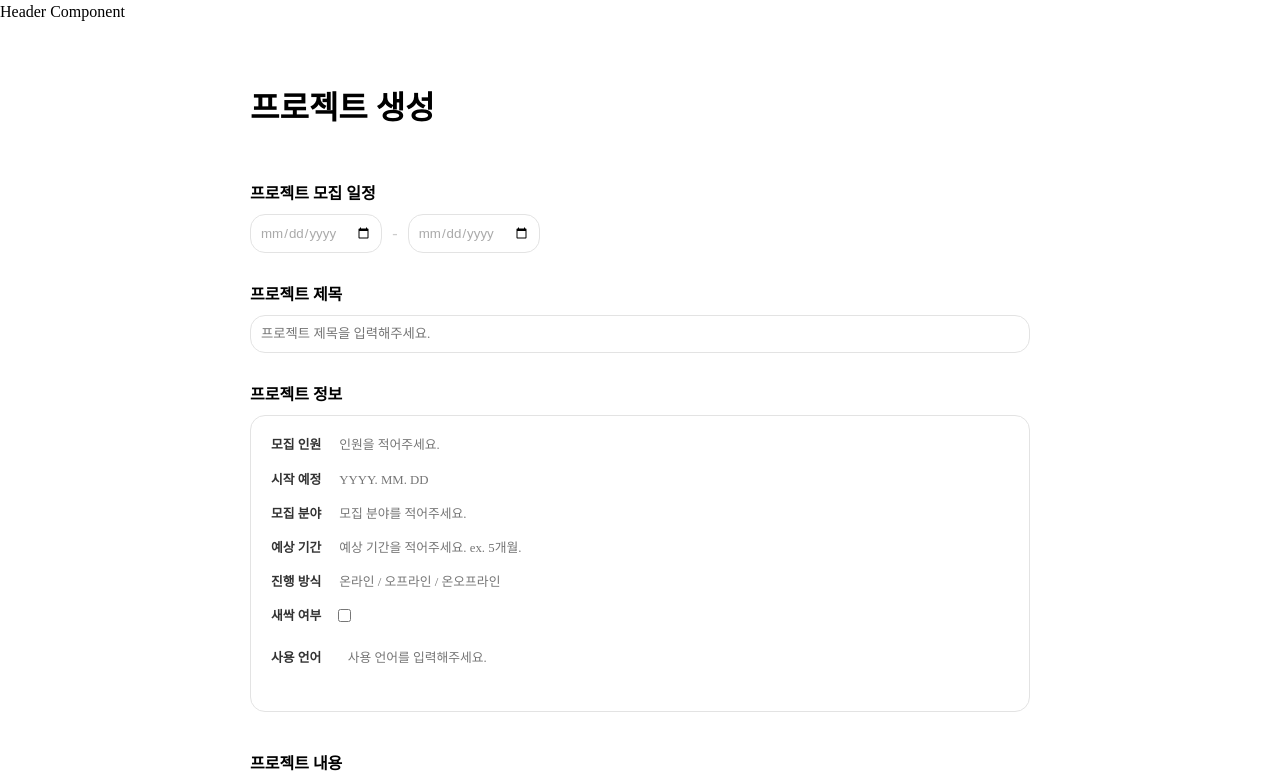
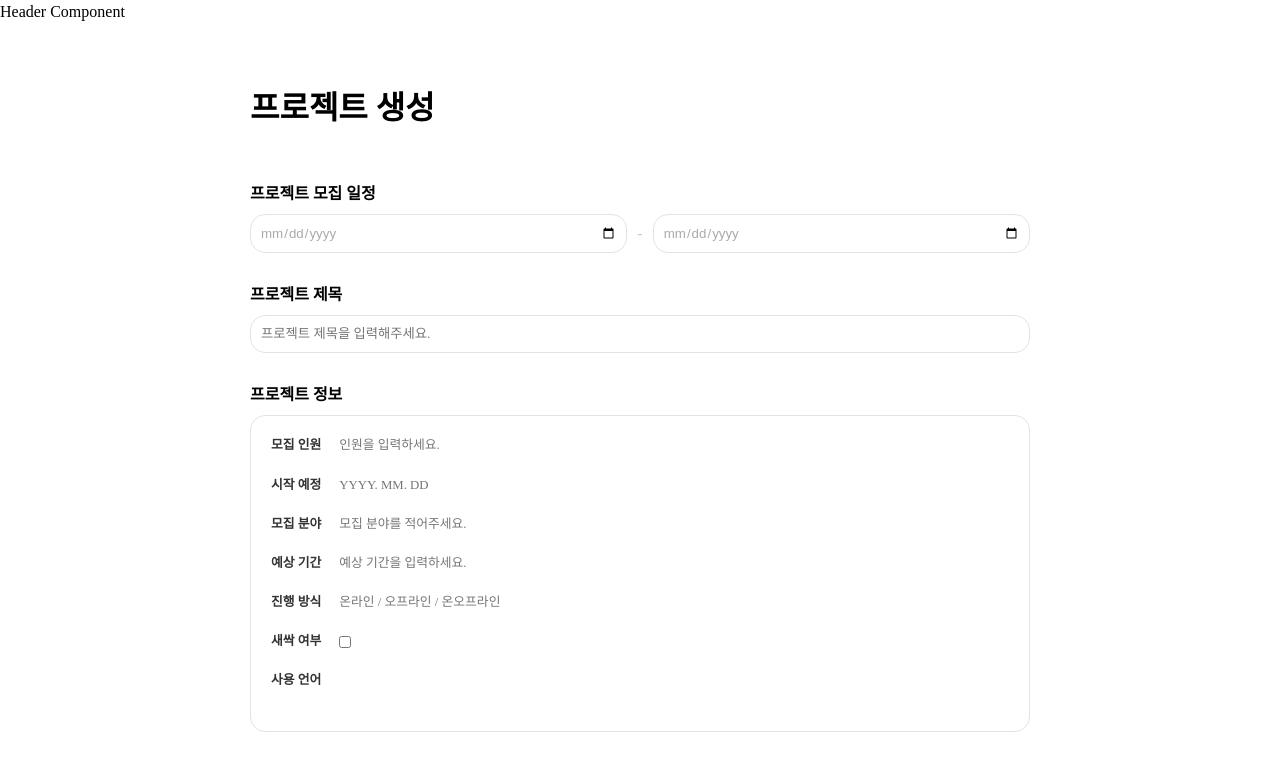
Before and after one commit to D3vPals/frontend, a React (Vite) app: page /main/create in a window 1280 px wide. Shown: the top 773 px of the page. Built offline with nearby package versions, Linux system fonts and the light colour scheme; a web font is replaced by a local one.

Commit message:
feat : 모집공고 작성 페이지에 zod/react-hook-form 적용

```diff
--- /dev/null
+++ b/src/components/common/inputComponent.tsx
@@ -0,0 +1,93 @@
+import React from 'react';
+import { Control, Controller, FieldErrors } from 'react-hook-form';
+import * as S from '../../pages/createProject/CreateProject.styled';
+
+type InputProps = {
+  control: Control<any>;
+  name: string;
+  placeholder?: string;
+  errors: FieldErrors;
+  type?: 'text' | 'date' | 'textarea' | 'select' | 'number' | string;
+  index?: string;
+};
+
+const Input = ({
+  control,
+  name,
+  errors,
+  placeholder = '',
+  type = 'text',
+  index,
+}: InputProps) => {
+  const hasError = Boolean(errors?.[name]);
+
+  const renderInput = (field: any) => {
+    switch (type) {
+      case 'date':
+        return (
+          <S.DateInput name={name} type="date" placeholder={placeholder} />
+        );
+
+      case 'textarea':
+        return <S.TextArea {...field} placeholder={placeholder} />;
+
+      case 'select':
+
+      default:
+        return <S.Input {...field} type={type} placeholder={placeholder} />;
+    }
+  };
+
+  const renderInputProjectInformation = (field: any) => {
+    if (index) {
+      switch (type) {
+        case 'text':
+          return (
+            <S.InfoInputText
+              {...field}
+              name={name}
+              type="text"
+              placeholder={placeholder}
+            />
+          );
+        case 'select':
+          return (
+            <select {...field}>
+              <option value="" disabled>
+                {placeholder}
+              </option>
+            </select>
+          );
+        case 'number':
+          return (
+            <S.InfoInputText
+              {...field}
+              name={name}
+              type="number"
+              placeholder={placeholder}
+            />
+          );
+        case 'checkbox':
+          return <S.InfoInputCheckbox {...field} type="checkbox" id={name} />;
+      }
+    }
+  };
+
+  return (
+    <Controller
+      control={control}
+      name={name}
+      render={({ field }) => (
+        <S.InputContainer>
+          {index ? renderInputProjectInformation(field) : renderInput(field)}
+
+          {hasError && (
+            <S.FormError>{String(errors[name]?.message)}</S.FormError>
+          )}
+        </S.InputContainer>
+      )}
+    />
+  );
+};
+
+export default Input;
--- a/src/constants/index.ts
+++ b/src/constants/index.ts
@@ -1 +1,45 @@
 //constants
+
+export const PROJECTDATA = [
+  {
+    id: '1',
+    name: 'maxVolunteers',
+    label: '모집 인원',
+    type: 'number',
+    placeholder: '인원을 입력하세요.',
+  },
+  {
+    id: '2',
+    name: 'startDatePre',
+    label: '시작 예정',
+    type: 'text',
+    placeholder: 'YYYY. MM. DD',
+  },
+  {
+    id: '3',
+    name: 'field',
+    label: '모집 분야',
+    type: 'text',
+    placeholder: '모집 분야를 적어주세요.',
+  },
+  {
+    id: '4',
+    name: 'duration',
+    label: '예상 기간',
+    type: 'number',
+    placeholder: '예상 기간을 입력하세요.',
+  },
+  {
+    id: '5',
+    name: 'method',
+    label: '진행 방식',
+    type: 'text',
+    placeholder: '온라인 / 오프라인 / 온오프라인',
+  },
+  {
+    id: '6',
+    name: 'newBy',
+    label: '새싹 여부',
+    type: 'checkbox',
+  },
+];
--- a/src/pages/createProject/CreateProject.styled.ts
+++ b/src/pages/createProject/CreateProject.styled.ts
@@ -26,7 +26,7 @@ export const DateContainer = styled.div`
 `;
 
 export const DateInput = styled.input`
-  flex: none;
+  flex: 0.1;
   padding: 10px 9px;
   border: 1px solid ${({ theme }) => theme.color.border};
   border-radius: ${({ theme }) => theme.borderRadius};
@@ -37,23 +37,6 @@ export const DateInput = styled.input`
 
   &::placeholder {
     color: #aaa;
-  }
-
-  input[type='date']::-webkit-datetime-edit-text {
-    -webkit-appearance: none;
-    display: none;
-  }
-  input[type='date']::-webkit-datetime-edit-month-field {
-    -webkit-appearance: none;
-    display: none;
-  }
-  input[type='date']::-webkit-datetime-edit-day-field {
-    -webkit-appearance: none;
-    display: none;
-  }
-  input[type='date']::-webkit-datetime-edit-year-field {
-    -webkit-appearance: none;
-    display: none;
   }
 `;
 
@@ -79,13 +62,15 @@ export const SectionInput = styled.div`
   border: 1px solid ${({ theme }) => theme.color.border};
   border-radius: ${({ theme }) => theme.borderRadius};
   background-color: #fff;
+  flex-direction: column;
+  gap: 15px;
 `;
 
 export const InfoRow = styled.div`
-  display: flex;
   align-items: center;
   gap: 10px;
-  margin-bottom: 15px;
+  margin-bottom: 20px;
+  display: flex;
 
   label {
     font-size: 0.8rem;
@@ -93,13 +78,39 @@ export const InfoRow = styled.div`
     color: #333;
     flex: 0.08;
   }
+`;
 
-  input {
-    flex: 0.3;
-    border: none;
-    font-size: 0.8rem;
-  }
-  ,
+export const InputContainer = styled.div`
+  flex: 0.92;
+  position: relative;
+  display: flex;
+  flex-direction: column;
+`;
+
+export const FormError = styled.p`
+  margin-top: 0.3px;
+  font-size: 0.7rem;
+  color: ${({ theme }) => theme.color.red};
+  position: absolute;
+  top: 100%;
+  left: 0;
+  white-space: nowrap;
+`;
+
+export const InfoInputText = styled.input`
+  width: 180px;
+  border: none;
+  font-size: 0.8rem;
+  text-align: left;
+`;
+
+export const InfoInputCheckbox = styled.input`
+  width: 12px;
+  height: 12px;
+  cursor: pointer;
+`;
+
+export const InfoInputSelect = styled.input`
   select {
     flex: 0.6;
     padding: 10px;
@@ -112,12 +123,6 @@ export const InfoRow = styled.div`
       color: #aaa;
     }
   }
-`;
-
-export const CheckboxContainer = styled.div`
-  display: flex;
-  align-items: center;
-  margin-bottom: 3px;
 `;
 
 export const TextArea = styled.textarea`
@@ -138,7 +143,6 @@ export const SubmitButton = styled.button`
   color: ${({ theme }) => theme.color.white};
   font-size: ${({ theme }) => theme.heading.small};
   font-weight: bold;
-  border: none;
   border-radius: ${({ theme }) => theme.borderRadius};
   cursor: pointer;
 
--- a/src/pages/createProject/CreateProject.tsx
+++ b/src/pages/createProject/CreateProject.tsx
@@ -1,64 +1,72 @@
 import React from 'react';
 import * as S from './CreateProject.styled';
+import { z } from 'zod';
+import { useForm } from 'react-hook-form';
+import { zodResolver } from '@hookform/resolvers/zod';
+import Input from '../../components/common/inputComponent';
+import { PROJECTDATA } from '../../constants';
+
+const createProjectScheme = z.object({
+  startDate: z.date({ message: '입력해주세요' }),
+  endDate: z.date({ message: '입력해주세요' }),
+
+  title: z.string({ message: '입력해주세요' }),
+
+  maxVolunteers: z.number({ message: '숫자로 입력해주세요.' }),
+  startDatePre: z.string({ message: '입력해주세요' }),
+  field: z.string({ message: '입력해주세요' }),
+  duration: z.number({ message: '입력해주세요' }),
+  method: z.string({ message: '입력해주세요' }),
+  newBy: z.string({ message: '입력해주세요' }),
+
+  description: z.string({ message: '입력해주세요' }),
+});
 
 const CreateProject = () => {
-  const projectData = [
-    {
-      name: 'recruitment',
-      label: '모집 인원',
-      type: 'text',
-      placeholder: '인원을 적어주세요.',
-    },
-    {
-      name: 'startDate',
-      label: '시작 예정',
-      type: 'text',
-      placeholder: 'YYYY. MM. DD',
-    },
-    {
-      name: 'field',
-      label: '모집 분야',
-      type: 'text',
-      placeholder: '모집 분야를 적어주세요.',
-    },
-    {
-      name: 'duration',
-      label: '예상 기간',
-      type: 'text',
-      placeholder: '예상 기간을 적어주세요. ex. 5개월.',
-    },
-    {
-      name: 'method',
-      label: '진행 방식',
-      type: 'text',
-      placeholder: '온라인 / 오프라인 / 온오프라인',
-    },
-  ];
+  const {
+    handleSubmit: onSubmitHandler,
+    formState: { errors },
+    control,
+  } = useForm<z.infer<typeof createProjectScheme>>({
+    resolver: zodResolver(createProjectScheme),
+  });
 
-  const handleSubmit = (e: React.FormEvent<HTMLFormElement>) => {
+  const handleSubmit = (data: z.infer<typeof createProjectScheme>, e: any) => {
     e.preventDefault();
-    const formData = new FormData(e.currentTarget);
-    const data = Object.fromEntries(formData.entries()); // FormData -> Object 변환
-    console.log(data); // 제출된 데이터를 확인
+    console.log(data);
   };
 
   return (
     <S.Container>
       <S.Title>프로젝트 생성</S.Title>
 
-      <form onSubmit={handleSubmit}>
+      <form onSubmit={onSubmitHandler(handleSubmit)}>
         <S.Section>
           <S.SectionTitle>프로젝트 모집 일정</S.SectionTitle>
           <S.DateContainer>
-            <S.DateInput name="startDate" type="date" placeholder="시작 날짜" />
+            <Input
+              name="startDate"
+              control={control}
+              type="date"
+              errors={errors}
+              placeholder="시작 날짜"
+            />
             <S.Separator>-</S.Separator>
-            <S.DateInput name="endDate" type="date" placeholder="종료 날짜" />
+            <Input
+              name="endDate"
+              control={control}
+              type="date"
+              errors={errors}
+              placeholder="종료 날짜"
+            />
           </S.DateContainer>
         </S.Section>
 
         <S.Section>
           <S.SectionTitle>프로젝트 제목</S.SectionTitle>
-          <S.Input
+          <Input
+            control={control}
+            errors={errors}
             name="title"
             type="text"
             placeholder="프로젝트 제목을 입력해주세요."
@@ -68,39 +76,35 @@ const CreateProject = () => {
         <S.Section>
           <S.SectionTitle>프로젝트 정보</S.SectionTitle>
           <S.SectionInput>
-            {projectData.map((input, index) => (
+            {PROJECTDATA.map((input, index) => (
+              <>
                 <S.InfoRow key={index}>
                   <label htmlFor={input.name}>{input.label}</label>
-                <input
-                  id={input.name}
+                  <Input
+                    index={input.id}
+                    control={control}
+                    errors={errors}
                     name={input.name}
                     type={input.type}
                     placeholder={input.placeholder}
                   />
                 </S.InfoRow>
+              </>
             ))}
-            <S.InfoRow>
-              <label htmlFor="newMember">새싹 여부</label>
-              <S.CheckboxContainer>
-                <input id="newMember" name="newMember" type="checkbox" />
-              </S.CheckboxContainer>
-            </S.InfoRow>
 
             <S.InfoRow>
               <label htmlFor="languages">사용 언어</label>
-              <S.Input
-                name="languages"
-                type="text"
-                placeholder="사용 언어를 입력해주세요."
-              />
             </S.InfoRow>
           </S.SectionInput>
         </S.Section>
 
         <S.Section>
           <S.SectionTitle>프로젝트 내용</S.SectionTitle>
-          <S.TextArea
+          <Input
+            control={control}
+            errors={errors}
             name="description"
+            type="textarea"
             placeholder="프로젝트 상세 정보를 입력해주세요."
           />
         </S.Section>
--- a/src/style/theme.ts
+++ b/src/style/theme.ts
@@ -4,9 +4,10 @@ export type ColorKey =
   | 'placeholder'
   | 'grey'
   | 'lightgrey'
-  | 'white';
+  | 'white'
+  | 'red';
 
-export type HeadingSize = 'large' | 'medium' | 'small';
+export type HeadingSize = 'large' | 'medium' | 'small' | 'verySmall';
 
 export type ButtonSize = 'primary';
 
@@ -42,11 +43,13 @@ export const defaultTheme: Theme = {
     grey: '#ececec',
     lightgrey: '#f9f9f9',
     white: '#ffffff',
+    red: '#ff0000',
   },
   heading: {
     large: { fontSize: '2rem' },
     medium: { fontSize: '1.25rem' },
     small: { fontSize: '1rem' },
+    verySmall: { fontSize: '0.5rem' },
   },
   buttonSize: {
     primary: {
```
Lines whose indentation alone changed are shown as unchanged.
